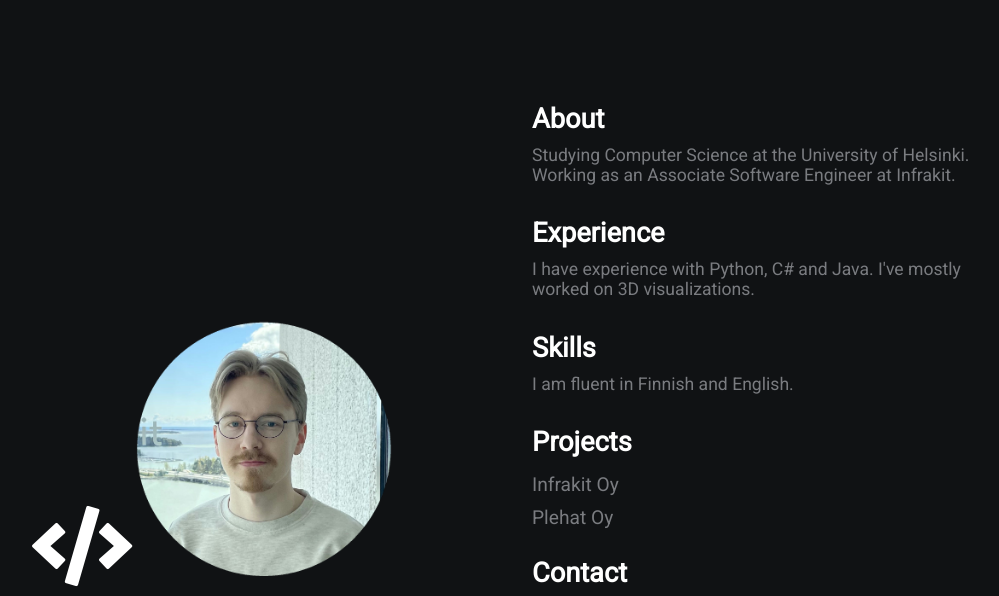
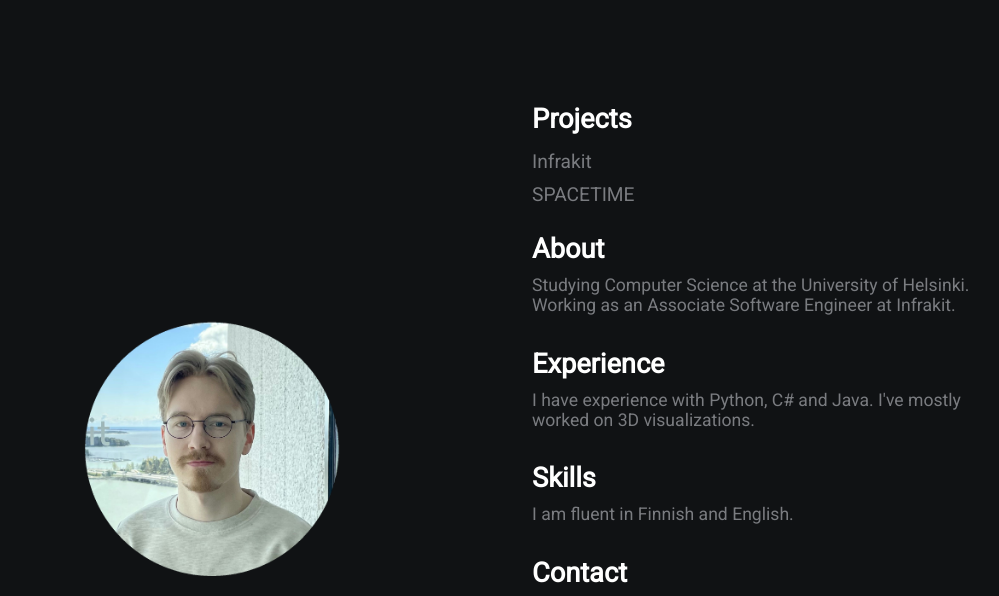
Before and after one commit to t0ffe/portfolio, a plain HTML site: page index.html in a window 1280 px wide. Shown: the top 596 px of the page, without its empty margins (108-1107 px from the left). Drawn offline with Linux system fonts and the light colour scheme.

Commit message:
Update index.html

```diff
--- a/index.html
+++ b/index.html
@@ -6,12 +6,12 @@
     <meta http-equiv="X-UA-Compatible" content="ie=edge">
     <link rel="stylesheet" href="https://use.fontawesome.com/releases/v5.4.1/css/all.css" integrity="sha384-5sAR7xN1Nv6T6+dT2mhtzEpVJvfS3NScPQTrOxhwjIuvcA67KV2R5Jz6kr4abQsz" crossorigin="anonymous">
     <link rel="stylesheet" href="style.css">
-    <title>Tofelius</title>
+    <title>Tofelius Laakso</title>
 </head>
 <body>
     <div class="grid-2">
         <div class="section-1">
-            <i class="fas fa-code fa-5x white"></i>
+            <!-- <i class="fas fa-code fa-5x white"></i> -->
             <img src="imgs/pfp.png" alt="Profile Picture" width="256" height="256">
             <h2>Tofelius Laakso</h2>
             <p>Finland</p>
@@ -19,16 +19,20 @@
             <!-- <a href="#"><i class="fab fa-github"></i></a> -->
         </div>
         <div class="section-2">
+
+            <h2>Projects</h2>
+            <a href="infrakit">Infrakit</a>
+            <a href="plehat">SPACETIME</a>
+
             <h2>About</h2>
             <p>Studying Computer Science at the University of Helsinki. Working as an Associate Software Engineer at Infrakit.</p>
+
             <h2>Experience</h2>
             <p>I have experience with Python, C# and Java. I've mostly worked on 3D visualizations.</p>
 
             <h2>Skills</h2>
             <p>I am fluent in Finnish and English.</p>
-            <h2>Projects</h2>
-            <a href="infrakit">Infrakit Oy</a>
-            <a href="plehat">Plehat Oy</a>
+
             <h2>Contact</h2>
             <p>toffelaakso@gmail.com</p>
         </div>
```
